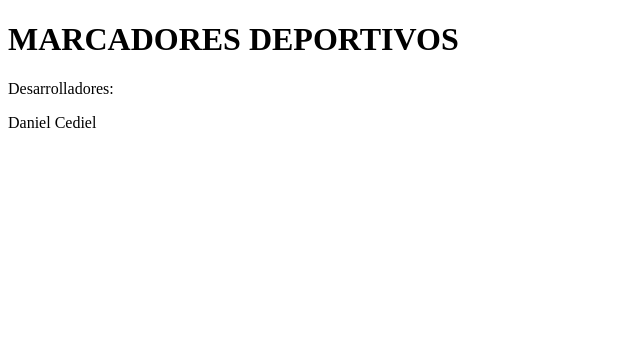
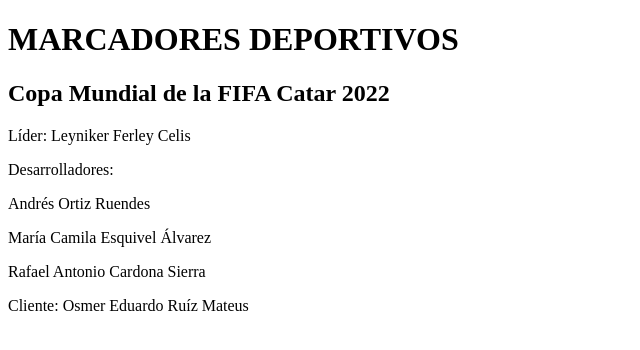
Before and after one commit to lefcelis/Marcadores-Deportivos, a plain HTML site: page index.html in a window 1280 px wide. Shown: the whole page, without its empty margins (0-640 px from the left). Drawn offline with Linux system fonts and the light colour scheme.

Commit message:
Se agrega Sprint 1 e index.html

```diff
--- a/index.html
+++ b/index.html
@@ -8,7 +8,14 @@
 </head>
 <body>
     <h1>MARCADORES DEPORTIVOS</h1>
+    <h2>Copa Mundial de la FIFA Catar 2022</h2>
 
-<footer><p>Desarrolladores:</p><p>Daniel Cediel</p></footer>
+<footer>
+    <p>Líder: Leyniker Ferley Celis</p>
+    <p>Desarrolladores:</p><p>Andrés Ortiz Ruendes</p>
+    <p>María Camila Esquivel Álvarez</p>
+    <p>Rafael Antonio Cardona Sierra</p>
+    <p>Cliente: Osmer Eduardo Ruíz Mateus</p>
+</footer>
 </body>
 </html>
```
